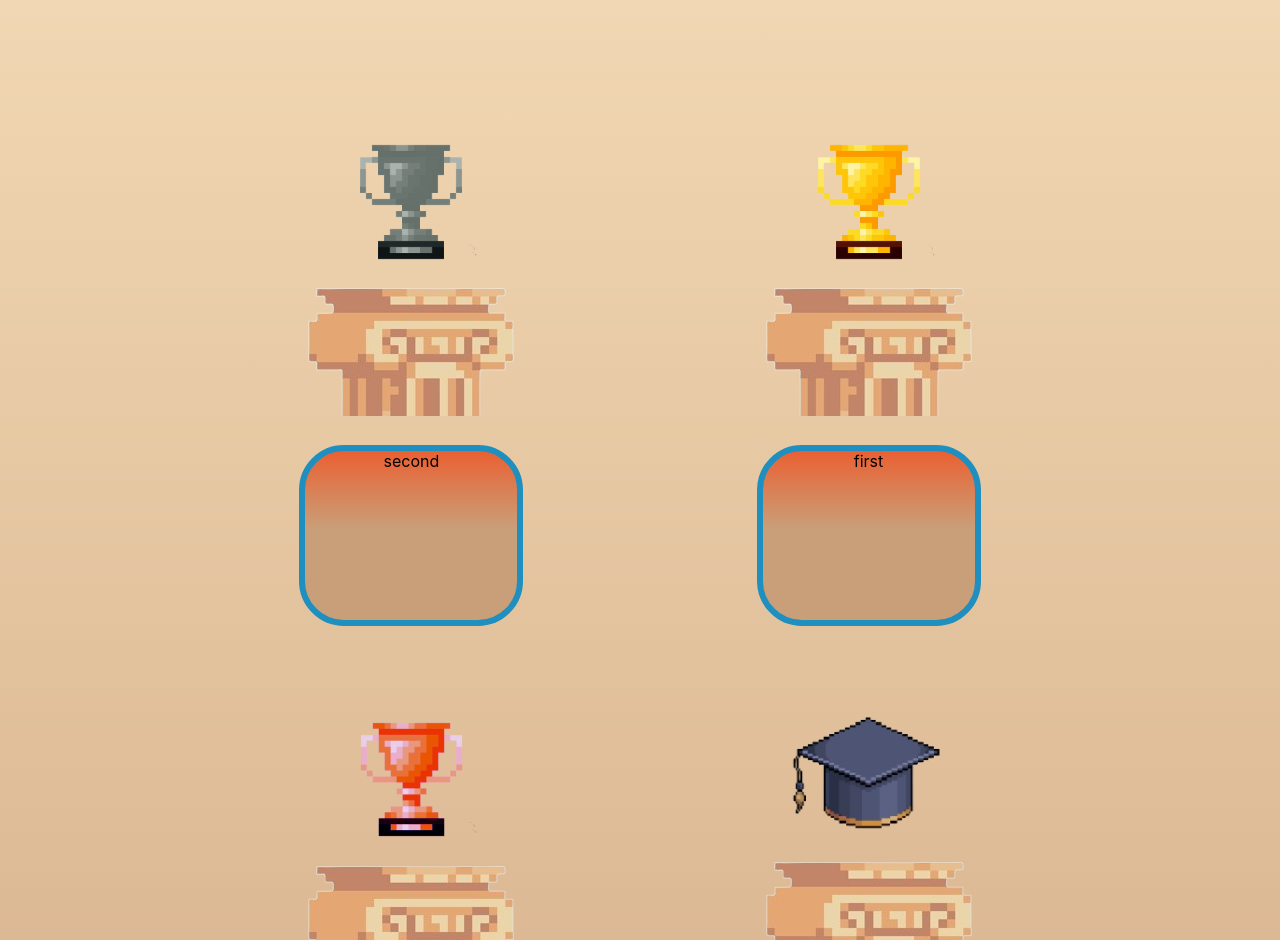
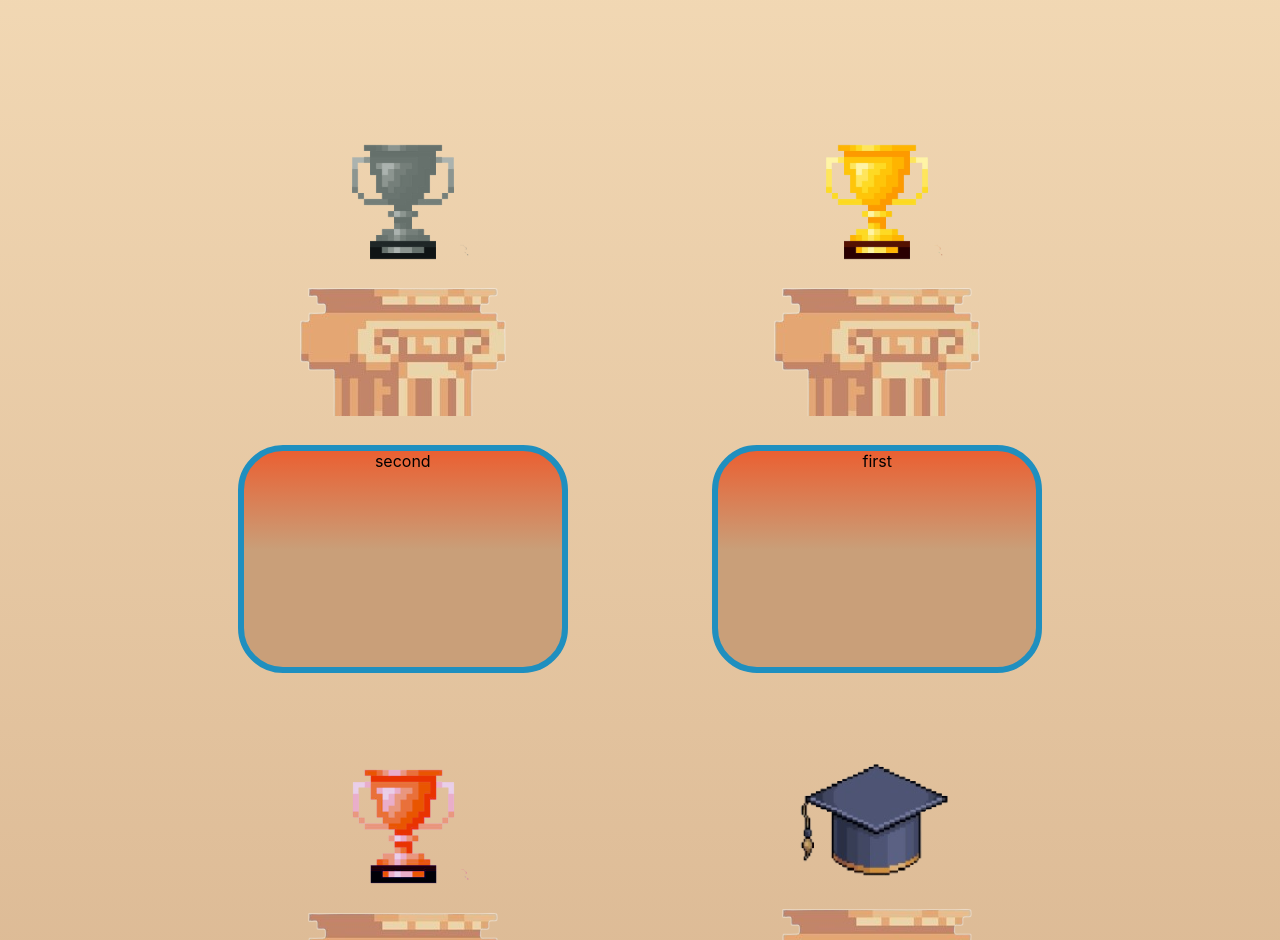
Before and after one commit to OWASP-STUDENT-CHAPTER/HackOWASP6.0, a React (Create React App) app: page / in a window 1280 px wide. Shown: the part 1860-2800 px from the top of the page. Built offline with nearby package versions, Linux system fonts and the light colour scheme.

Commit message:
Prizes page flex gap change

```diff
--- a/src/components/prizespage/prizecard.module.css
+++ b/src/components/prizespage/prizecard.module.css
@@ -11,8 +11,8 @@
 
 
 .prize_description{
-    height: 181px;
-    width: 224px;
+    height: 227.94px;
+    width: 330.47px;
     background-image: linear-gradient(#EA6032,#C99F79 46%);
     border: solid;
     border-width: 6px;
--- a/src/pages/PrizesPage/prizespage.module.css
+++ b/src/pages/PrizesPage/prizespage.module.css
@@ -21,7 +21,8 @@
     margin-right: 10%;
     margin-left: 10%;
     /* gap: 234px; */
-    gap: 14.44rem;
+    /* gap: 140px; */
+    gap:9rem;
     /* max-width */
     flex-wrap: wrap;
     justify-content: center;
@@ -45,7 +46,7 @@
     }
     .prize_container1{
         flex-direction: column;
-        gap: 1rem;
+        gap: 5rem;
         /* margin-left: 15%; */
         align-items: center;
     }
```
Also changed, not shown: src/assets/prizespage/hardware.png.
